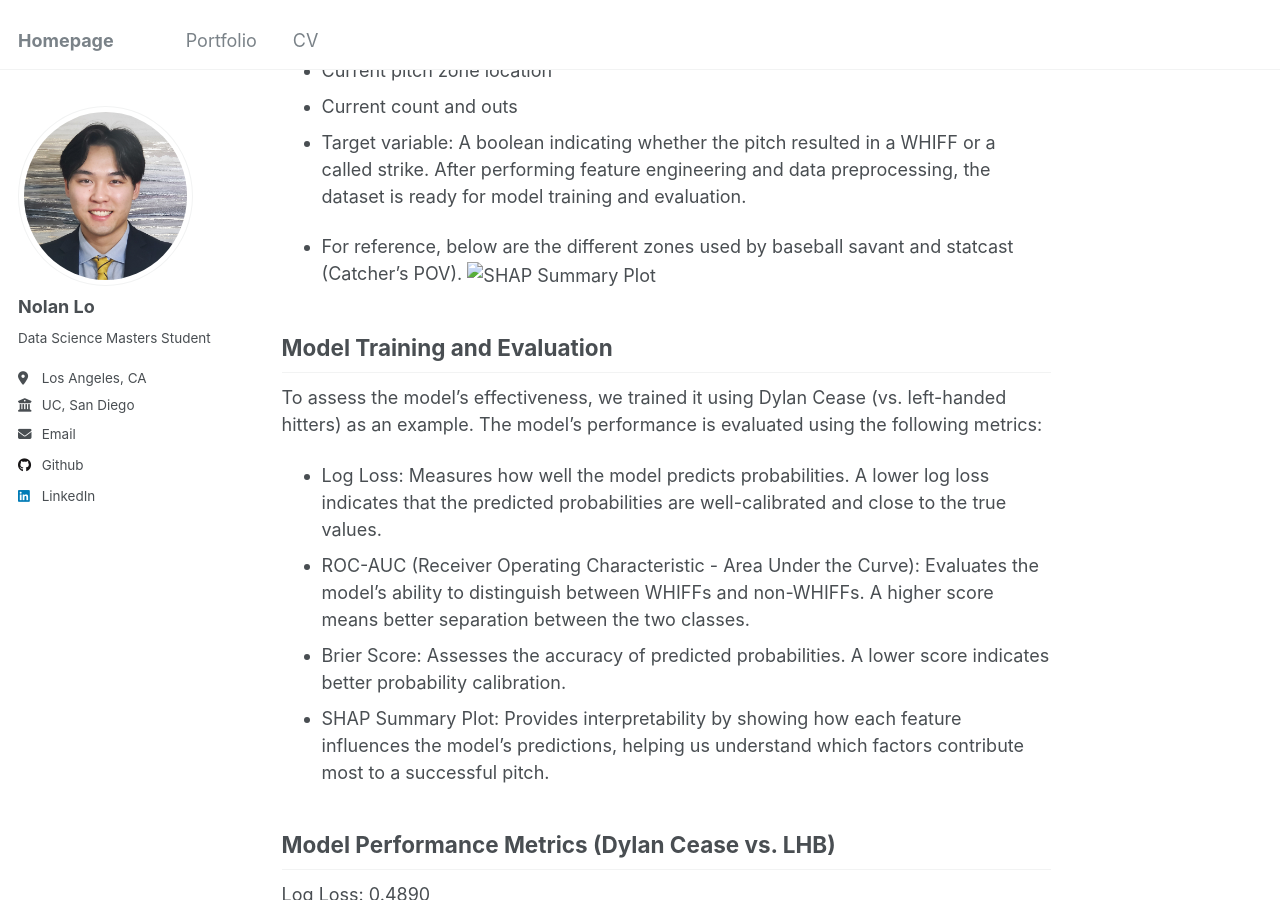
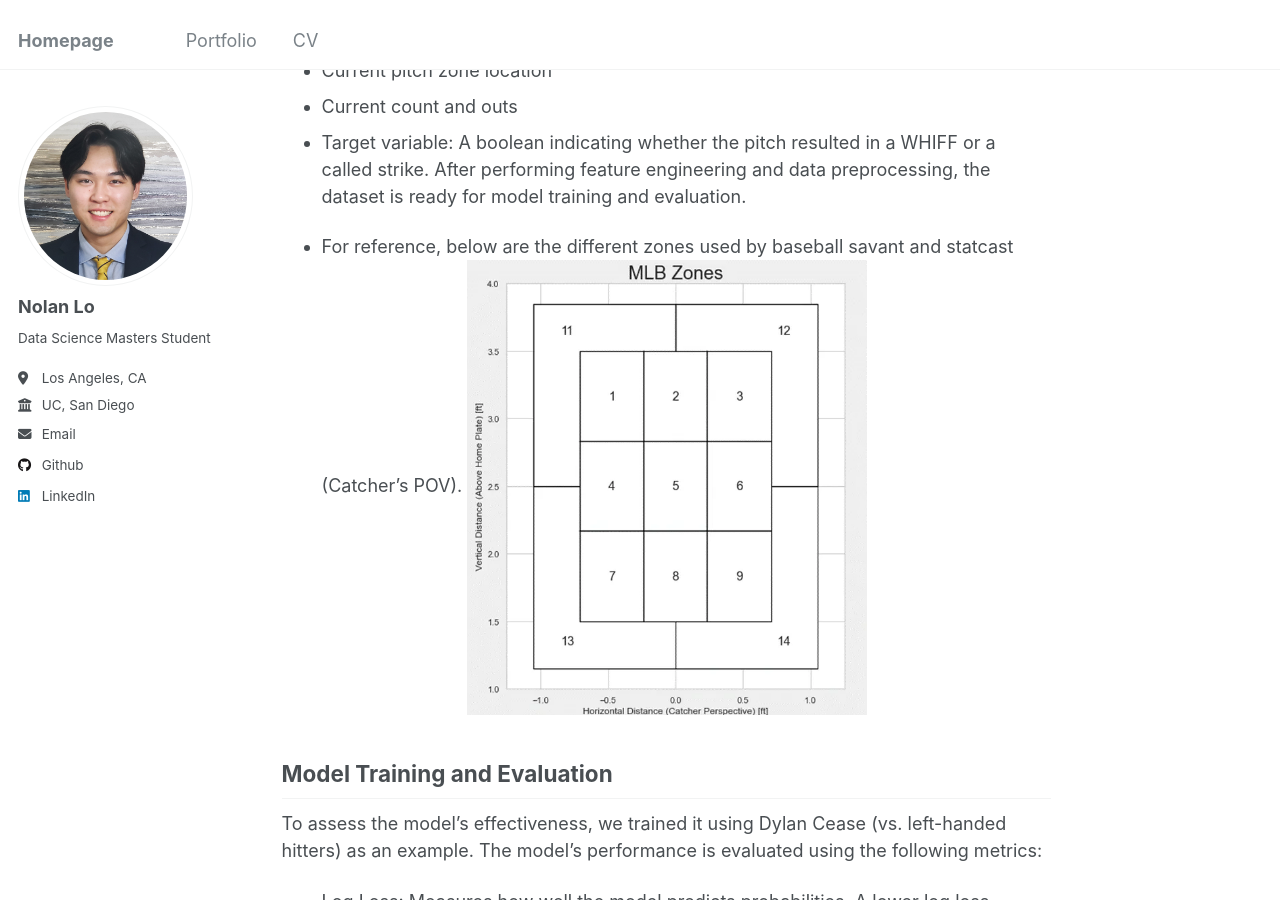
Before and after one commit to Nolan-Lo/Nolan-Lo.github.io, a Jekyll site: the page built from _portfolio/1_Optimal_Pitch_Predictor.md, in a window 1280 px wide and 900 px high, scrolled down 920 px. Built offline with Jekyll 4.4.1, drawn with Linux system fonts in a browser that asks for light colours.

Commit message:
Update 1_Optimal_Pitch_Predictor.md

```diff
--- a/_portfolio/1_Optimal_Pitch_Predictor.md
+++ b/_portfolio/1_Optimal_Pitch_Predictor.md
@@ -21,7 +21,7 @@ The model is trained on Statcast data, which tracks every pitch thrown throughou
 After performing feature engineering and data preprocessing, the dataset is ready for model training and evaluation.
 
 * For reference, below are the different zones used by baseball savant and statcast (Catcher's POV).
-<img src="images/Zone.png" alt="SHAP Summary Plot" width="400">
+<img src="/images/Zone.png" alt="SHAP Summary Plot" width="400">
 
 
 ## Model Training and Evaluation
@@ -42,7 +42,7 @@ Brier Score: 0.1579
 
 Below is the SHAP summary plot, which highlights the most influential features in our model’s decision-making process:
 
-<img src="images/SHAP.png" alt="SHAP Summary Plot" width="500">
+<img src="/images/SHAP.png" alt="SHAP Summary Plot" width="500">
 
 Note that different pitchers against different handed batters will produce different metrics. The results of the metrics should determine how much trust is put in the model for a given pitcher, batter combination.
 
@@ -55,7 +55,7 @@ Continuing with the Dylan Cease (vs. left-handed hitters) as an example, we use
 
 ## Recommended Pitch Selection (Ranked by WHIFF / Called Strike Probability)
 
-<img src="images/Pitches.png" alt="SHAP Summary Plot" width="300">
+<img src="/images/Pitches.png" alt="SHAP Summary Plot" width="300">
 
 ## Potential Improvements
 While the model performs well, there are several areas where further improvements can be made:
```
